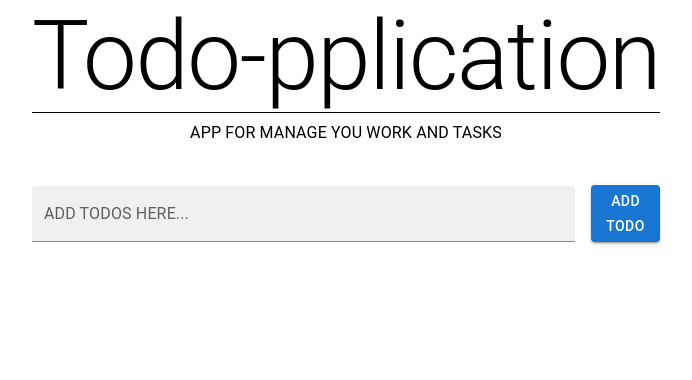
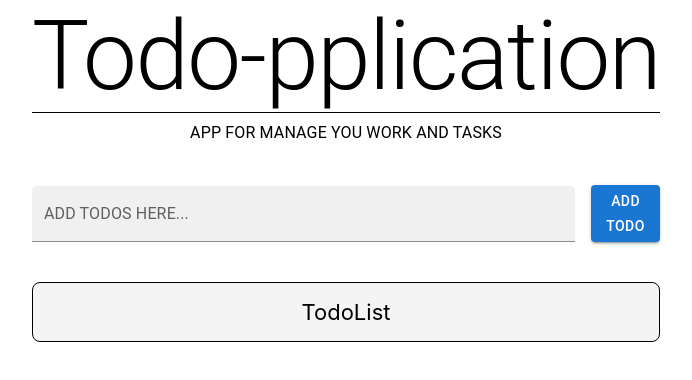
Before and after one commit to hamid19471/TodoApp-React, a React (Create React App) app: page / in a window 1280 px wide. Shown: the top 380 px of the page, without its empty margins (294-986 px from the left). Built offline with nearby package versions, Linux system fonts and the light colour scheme.

Commit message:
Add TodoList component to TodoApp component

```diff
--- a/src/Components/TodoApp/TodoApp.jsx
+++ b/src/Components/TodoApp/TodoApp.jsx
@@ -1,7 +1,8 @@
 import React from "react";
 import Grid from "@mui/material/Grid";
+import Typography from "@mui/material/Typography";
 import TodoForm from "../TodoForm/TodoForm";
-import { Typography } from "@mui/material";
+import TodoList from "../TodoList/TodoList";
 
 const TodoApp = () => {
   return (
@@ -17,6 +18,7 @@ const TodoApp = () => {
         </Typography>
       </Typography>
       <TodoForm />
+      <TodoList />
     </Grid>
   );
 };
```
